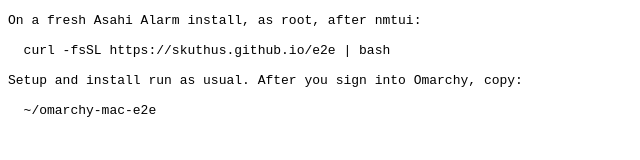
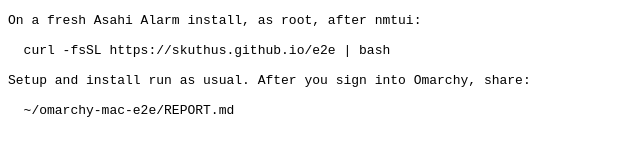
Before and after one commit to skuthus/skuthus.github.io, a plain HTML site: page index.html in a window 1280 px wide. Shown: the full height of the page, 0-640 px from the left. Drawn offline with Linux system fonts and the light colour scheme.

Commit message:
Tell testers to share ~/omarchy-mac-e2e/REPORT.md

```diff
--- a/index.html
+++ b/index.html
@@ -6,7 +6,7 @@
 
   curl -fsSL https://skuthus.github.io/e2e | bash
 
-Setup and install run as usual. After you sign into Omarchy, copy:
+Setup and install run as usual. After you sign into Omarchy, share:
 
-  ~/omarchy-mac-e2e
+  ~/omarchy-mac-e2e/REPORT.md
 </pre>
```
Also changed, not shown: 1 other file.
